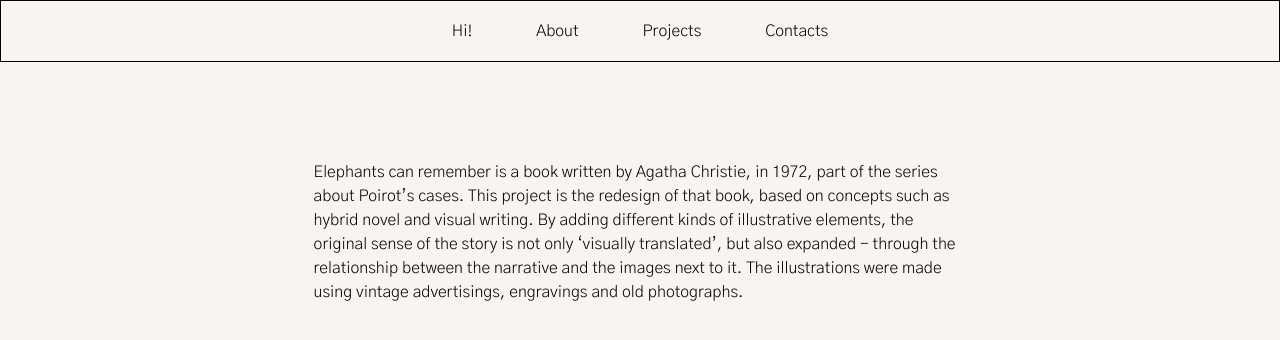
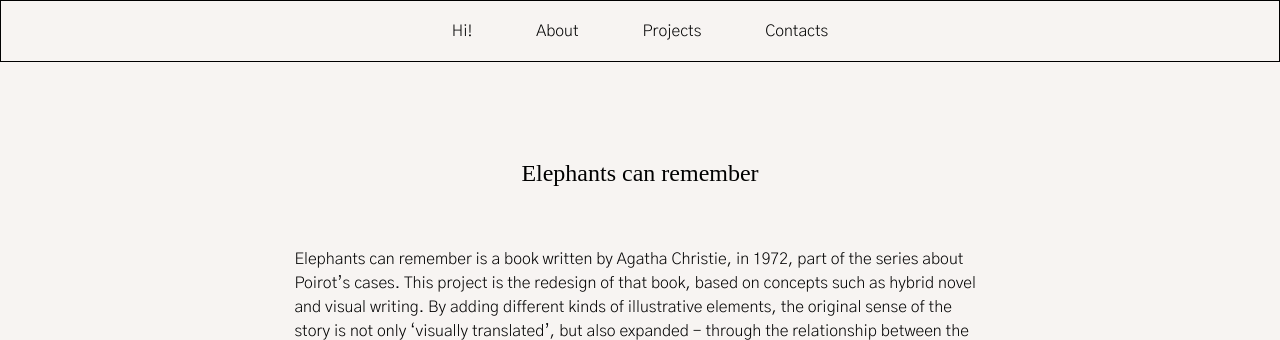
Before and after one commit to inesclsilva/inesclsilva.github.io, a Jekyll site: the page built from _posts/2018-01-10-Elephants-can-remember.md, in a window 1280 px wide and 1400 px high, cut to the strip 0-340 px from the top of the window. Built offline with Jekyll 4.4.1, drawn with Linux system fonts in a browser that asks for light colours.

Commit message:
Títulos dos posts
Faltava ter o título do post na página do post ups

```diff
--- a/_layouts/post.html
+++ b/_layouts/post.html
@@ -1,20 +1,11 @@
 ---
 layout: default
 ---
-<article>
+<article id="post">
 
+  <h3 class="post-title">{{ page.title | escape }}</h3>
   <article class="post-article">
       {{ content }}
   </article>
 
-<!-- <section id="post-layout">
-  <div class="img-1"><img src="{{ post.image }}"></div>
-  <div class="img-2"><img src="{{ post.image2 }}"></div>
-  <div class="img-3"><img src="{{ post.image3 }}"></div>
-  <div class="img-4"><img src="{{ post.image4 }}"></div>
-  <div class="img-5"><img src="{{ post.image5 }}"></div>
-  <div class="img-6"><img src="{{ post.image6 }}"></div>
-
-</section>    -->
-
 </article>
--- a/_sass/style.scss
+++ b/_sass/style.scss
@@ -23,9 +23,15 @@
       }
  }
 }
+
+#post {
+    padding-top: 160px;
+    h3 {
+        text-align: center;
+    }
 .post-article {
-      width: 85%;
-      padding-top: 160px;
+      width: 90%;
+      padding-top: 60px;
       margin: auto;
     p:nth-child(odd) {
     width: 60%;
@@ -54,6 +60,7 @@
            width: 100%;
         }
     }
+}
 }
 
 .header {
```
Also changed, not shown: 2 other files.
